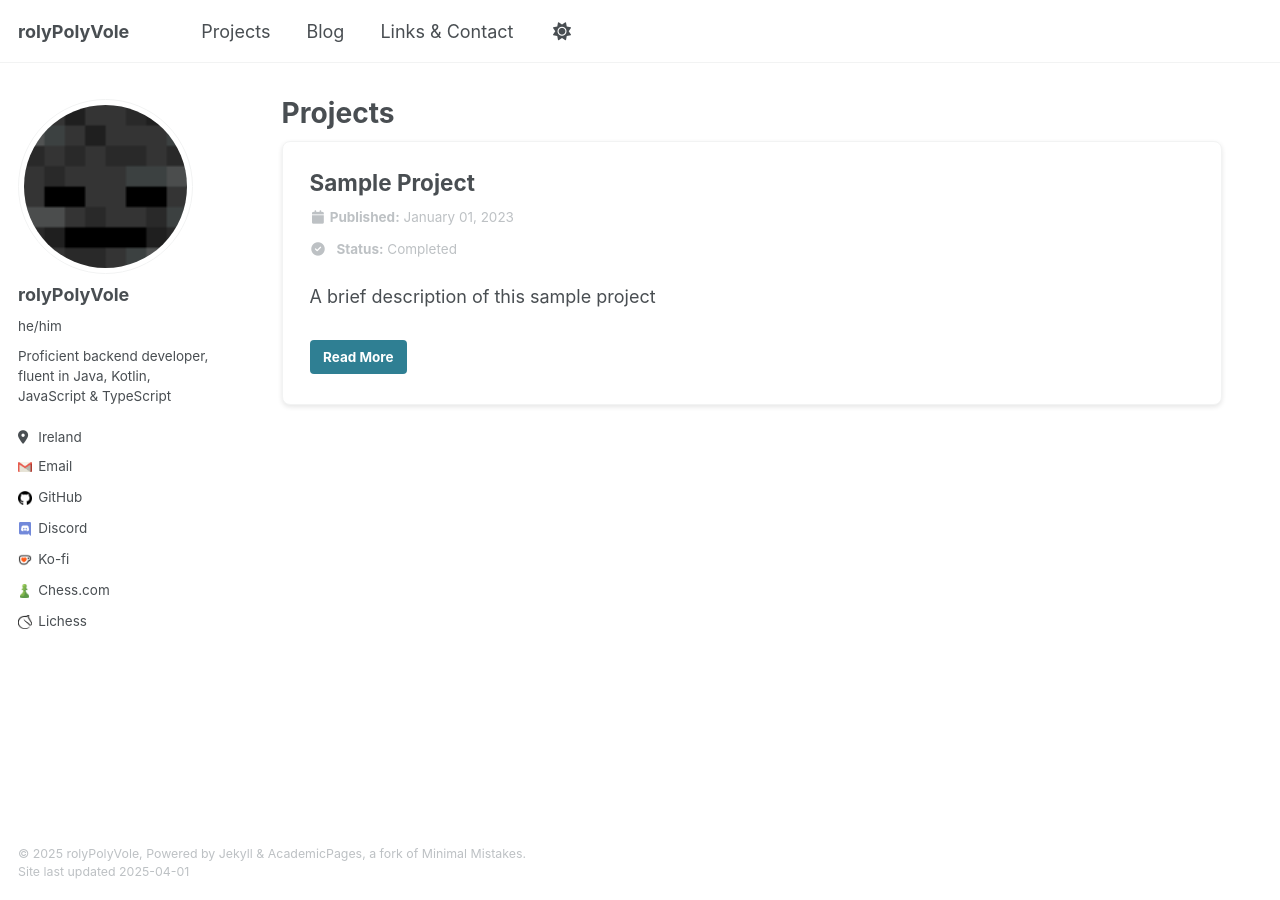
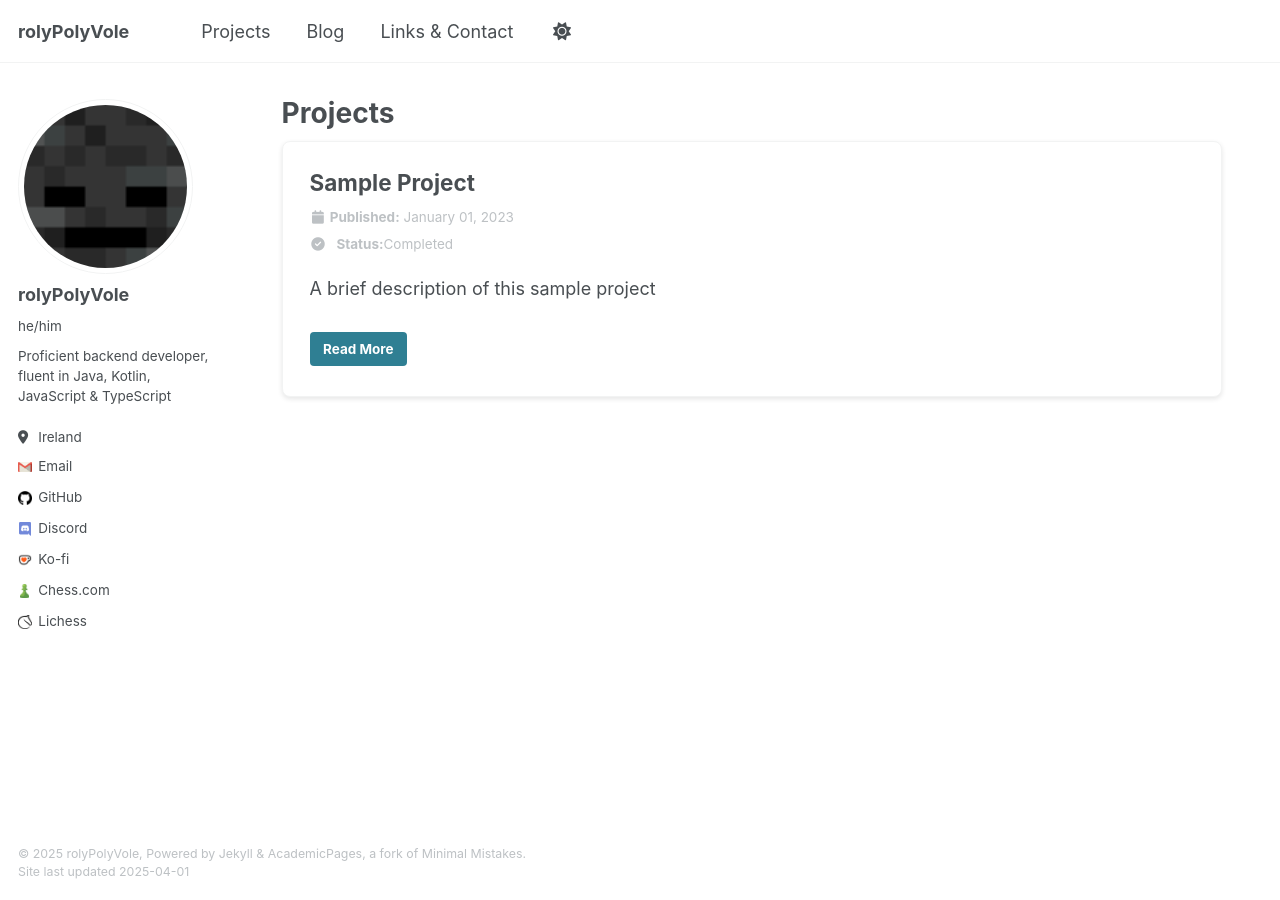
Before and after one commit to rolyPolyVole/rolyPolyVole.github.io, a Jekyll site: the page built from _pages/projects.html, in a window 1280 px wide. Built offline with Jekyll 4.4.1, drawn with Linux system fonts in a browser that asks for light colours.

Commit message:
Try to fix the project status alignment yet again

```diff
--- a/_includes/archive-single-project.html
+++ b/_includes/archive-single-project.html
@@ -44,7 +44,7 @@
       {% if post.status == "In Progress" %}{% assign status_icon = "fa-spinner" %}{% endif %}
       {% if post.status == "Planning" %}{% assign status_icon = "fa-lightbulb" %}{% endif %}
       {% if post.status == "On Hold" %}{% assign status_icon = "fa-pause-circle" %}{% endif %}
-      <p class="project__status"><strong><i class="fa fa-fw {{ status_icon }}" aria-hidden="true"></i> {{ site.data.ui-text[site.locale].status_label | default: "Status:" }}</strong> <span>{{ post.status }}</span></p>
+      <p class="project__status"><strong><i class="fa fa-fw {{ status_icon }}" aria-hidden="true"></i> {{ site.data.ui-text[site.locale].status_label | default: "Status:" }}</strong><span>{{ post.status }}</span></p>
     {% endif %}
 
     {% if post.excerpt %}
--- a/_sass/layout/_projects.scss
+++ b/_sass/layout/_projects.scss
@@ -59,8 +59,7 @@ html[data-theme="dark"] {
 }
 
 .project__status {
-  margin: 0.5em 0 1em;
-  padding: 0.3em 0;
+  margin: 0.5em 0;
   font-size: $type-size-6;
   color: var(--global-text-color-light);
 
```
